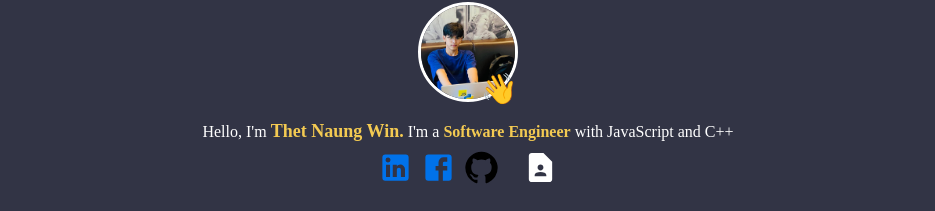
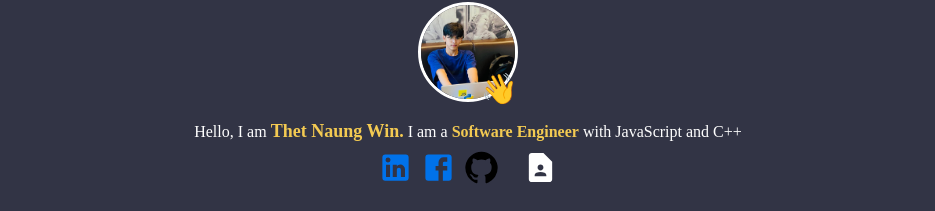
Before and after one commit to thetnaungwin/portfolio, a Next.js app: page / in a window 1280 px wide. Shown: the part 73-284 px from the top of the page, without its empty margins (172-1107 px from the left). Built offline with nearby package versions, Linux system fonts and the light colour scheme.

Commit message:
fix error while deployment

```diff
--- a/src/components/dialog.tsx
+++ b/src/components/dialog.tsx
@@ -17,6 +17,7 @@ export const Menu_Dialog = ({ open, setOpen }: Pros) => {
     >
       {links.map((link) => (
         <Link
+          key={link.hash}
           activeClass="active"
           to={link.hash}
           style={{
--- a/src/components/home.tsx
+++ b/src/components/home.tsx
@@ -86,9 +86,9 @@ export function Home_page() {
           duration: 0.7,
         }}
       >
-        Hello, I'm
-        <b style={{ color: "#F3CA52", fontSize: 18 }}> Thet Naung Win.</b> I'm a
-        <b style={{ color: "#F3CA52" }}> Software Engineer</b> with JavaScript
+        Hello, I am
+        <b style={{ color: "#F3CA52", fontSize: 18 }}> Thet Naung Win.</b> I am
+        a<b style={{ color: "#F3CA52" }}> Software Engineer</b> with JavaScript
         and C++{" "}
       </motion.p>
       <Box sx={{ display: "flex", justifyContent: "center", mt: 1 }}>
--- a/src/components/skills.tsx
+++ b/src/components/skills.tsx
@@ -138,6 +138,7 @@ export const Skills_page = () => {
           >
             {imgCollection.map((image) => (
               <CardMedia
+                key={image.name}
                 component="img"
                 alt="green iguana"
                 image={image.url}
```
